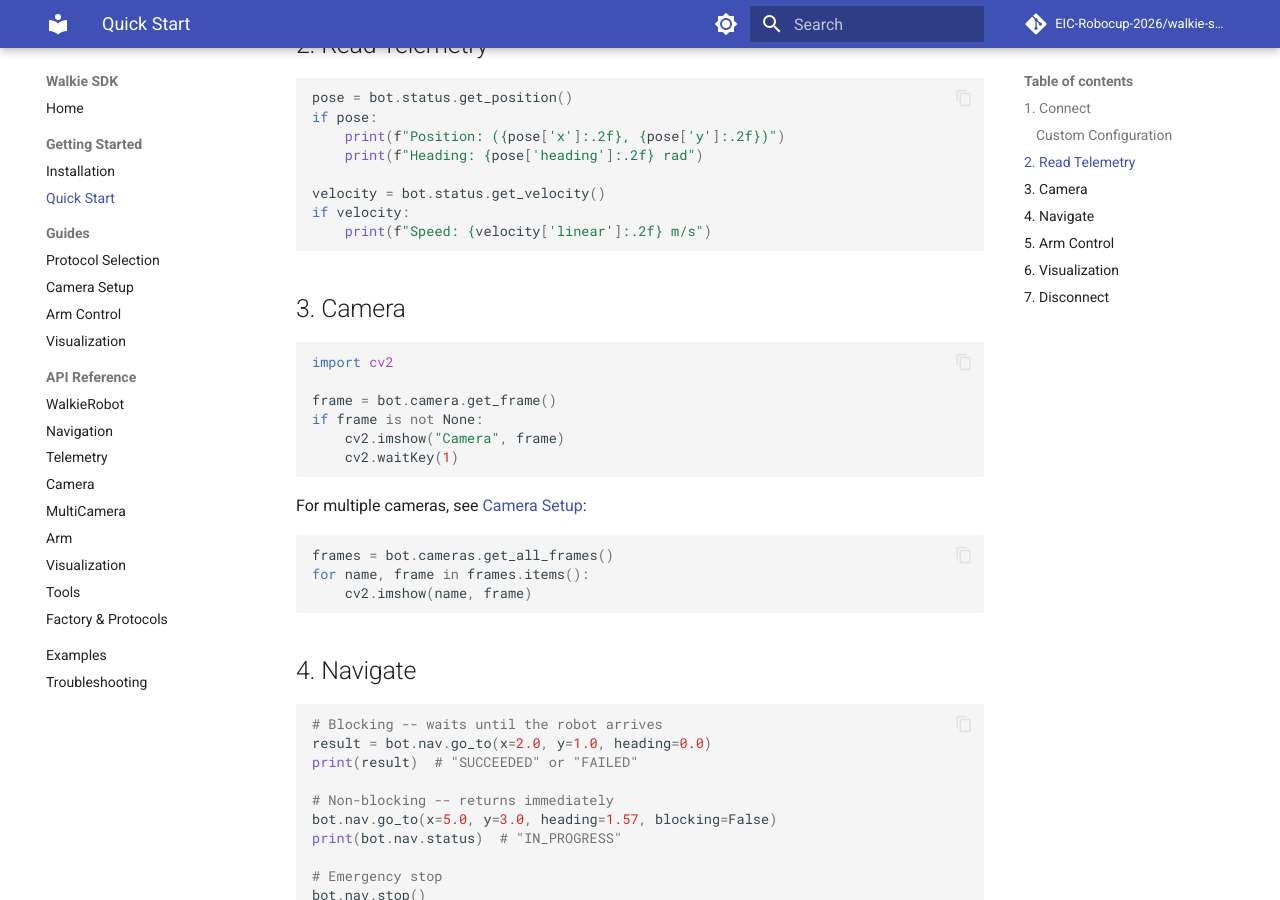
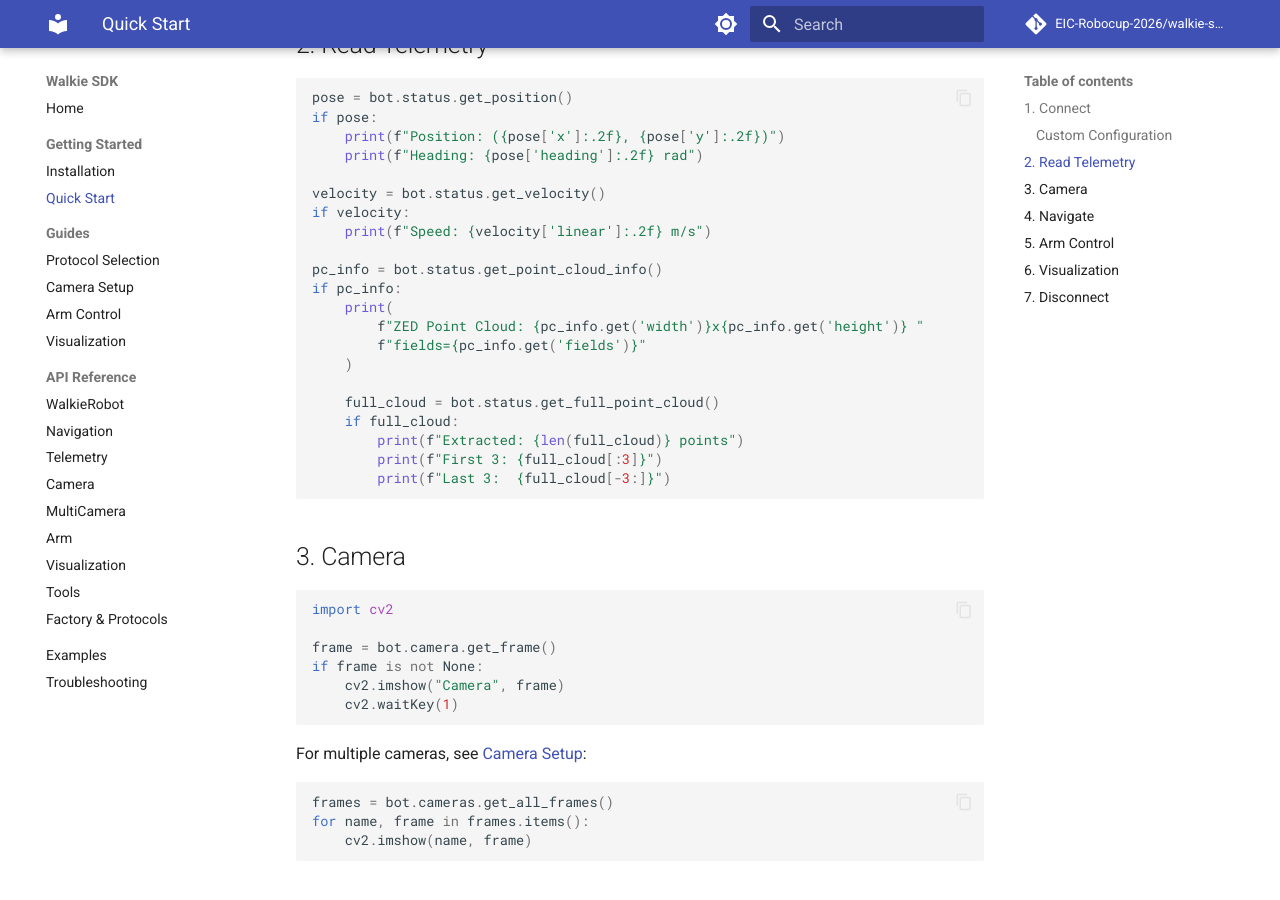
Before and after one commit to EIC-Robocup-2026/walkie-sdk, an MkDocs documentation site: the page built from docs/getting-started/quick-start.md, in a window 1280 px wide and 900 px high, scrolled down 764 px. Built offline with MkDocs 1.6.1 and Material for MkDocs 9.7.7, drawn with Linux system fonts in a browser that asks for light colours; comment, search, counter and statistics services are not loaded.

Commit message:
doc(point_cloud)-update the document and site

````diff
--- a/docs/getting-started/quick-start.md
+++ b/docs/getting-started/quick-start.md
@@ -37,6 +37,19 @@ if pose:
 velocity = bot.status.get_velocity()
 if velocity:
     print(f"Speed: {velocity['linear']:.2f} m/s")
+
+pc_info = bot.status.get_point_cloud_info()
+if pc_info:
+    print(
+        f"ZED Point Cloud: {pc_info.get('width')}x{pc_info.get('height')} "
+        f"fields={pc_info.get('fields')}"
+    )
+
+    full_cloud = bot.status.get_full_point_cloud()
+    if full_cloud:
+        print(f"Extracted: {len(full_cloud)} points")
+        print(f"First 3: {full_cloud[:3]}")
+        print(f"Last 3:  {full_cloud[-3:]}")
 ```
 
 ## 3. Camera
````
Also changed, not shown: docs/api/telemetry.md (+30 -0 lines), site/api/robot/index.html, site/api/telemetry/index.html, site/getting-started/quick-start/index.html, site/index.html, site/search/search_index.json, site/sitemap.xml, 3 other files.
